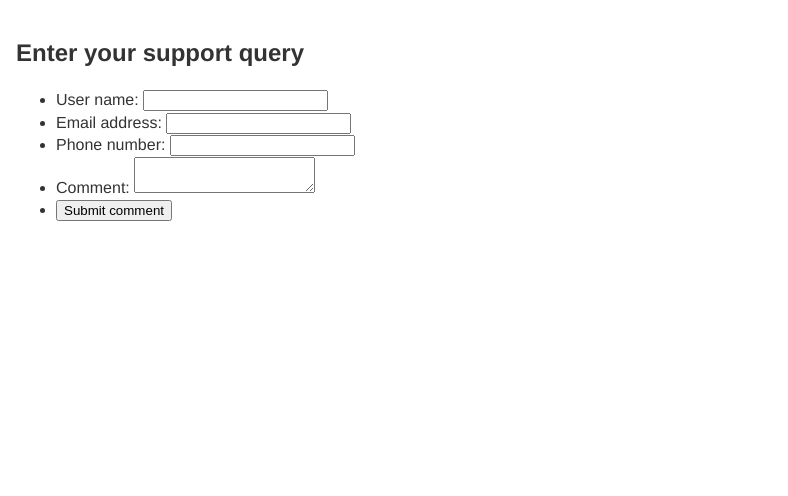
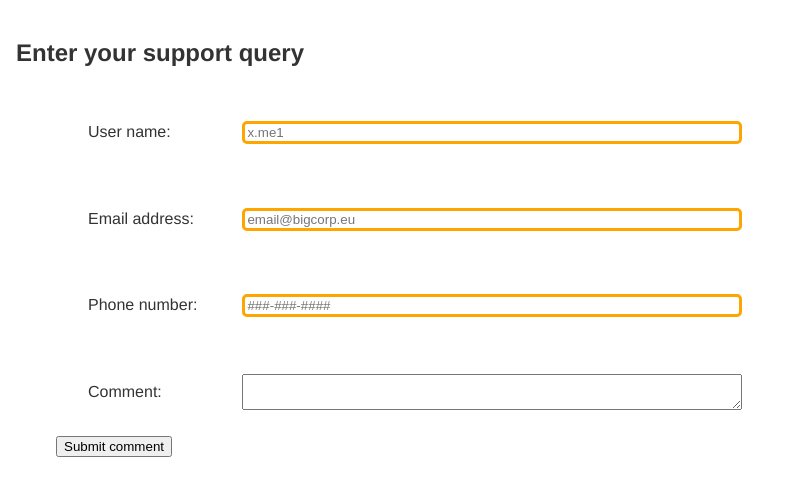
Before and after one commit to Dr3wsky/The-Odin-Project-Foundations, a plain HTML site: page html/forms/validation/assessment/form-validation-assessment.html in a window 1280 px wide. Shown: the whole page, without its empty margins (0-788 px from the left). Drawn offline with Linux system fonts and the light colour scheme.

Commit message:
completed form assessment

```diff
--- a/html/forms/validation/assessment/form-assessment-styles.css
+++ b/html/forms/validation/assessment/form-assessment-styles.css
@@ -6,6 +6,42 @@ body {
     margin: 0;
   }
 
-  * {
+  *, *:focus {
     box-sizing: border-box;
+    text-decoration: none;
+    outline:none;
   }
+
+  li {
+    list-style: none;
+  }
+
+  label {
+    display:inline-block;
+    vertical-align: middle;
+    width: 150px;
+    padding: 1em;
+    margin: 1em;
+  }
+
+  input, textarea {
+    display:inline-block;
+    vertical-align: middle;
+    width: 500px;
+  }
+
+  input:invalid {
+    border: solid orange;
+    border-radius: 5px;
+  }
+
+  input:invalid:focus {
+    border: solid red;
+    border-radius: 5px;
+  }
+
+  input:valid {
+    border: solid green;
+    border-radius: 5px;
+
+  }
--- a/html/forms/validation/assessment/form-validation-assessment.html
+++ b/html/forms/validation/assessment/form-validation-assessment.html
@@ -12,19 +12,28 @@
       <ul>
         <li>
           <label for="uname">User name:</label>
-          <input type="text" name="uname" id="uname">
+          <input type="text" name="uname" id="uname" required
+          minlength="5"
+          maxlength="20"
+          placeholder="x.me1"
+          pattern="^[a-z]\.[a-z0-9]{3}$">
         </li>
         <li>
           <label for="email">Email address:</label>
-          <input type="text" name="email" id="email">
+          <input type="email" name="email" id="email" required
+          placeholder="email@bigcorp.eu"
+          pattern="^[\w\d]+@bigcorp\.eu$">
         </li>
         <li>
           <label for="phone">Phone number:</label>
-          <input type="text" name="phone" id="phone">
+          <input type="tel" name="phone" id="phone" required
+          placeholder="###-###-####"
+          pattern="^(?:\d{10}|(?:\d{3}[- .])?\d{3}[- .]\d{4})$">
         </li>
         <li>
           <label for="comment">Comment:</label>
-          <textarea name="comment" id="comment">
+          <textarea name="comment" id="comment" required
+          maxlength="200">
           </textarea>
         </li>
         <li>
```
